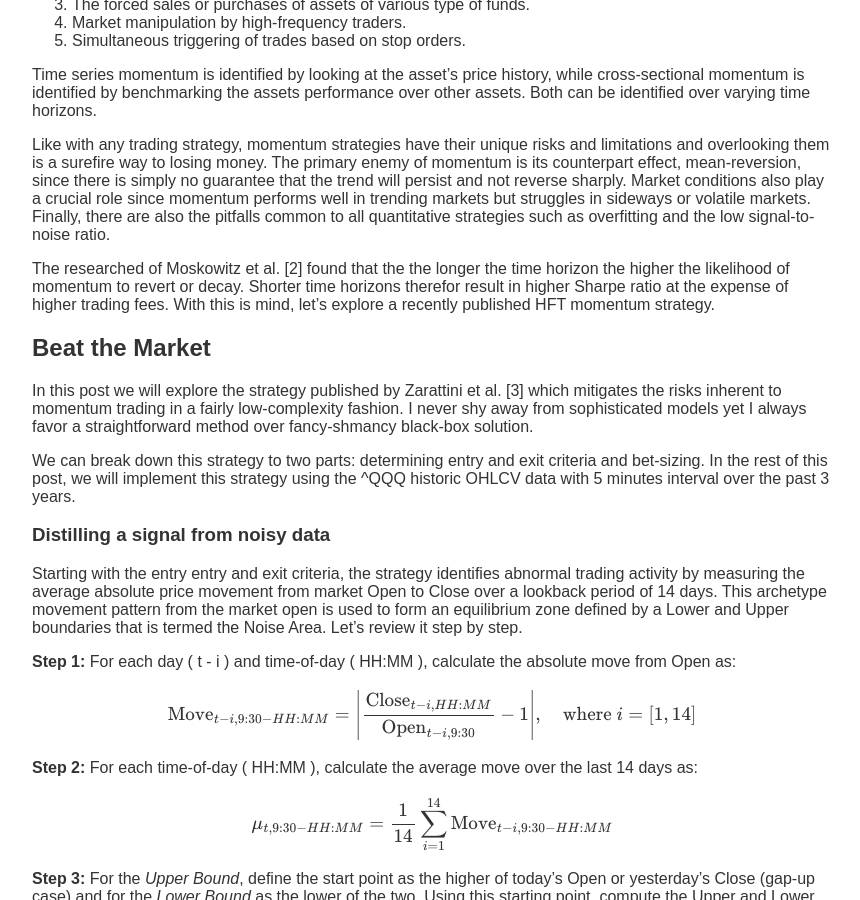
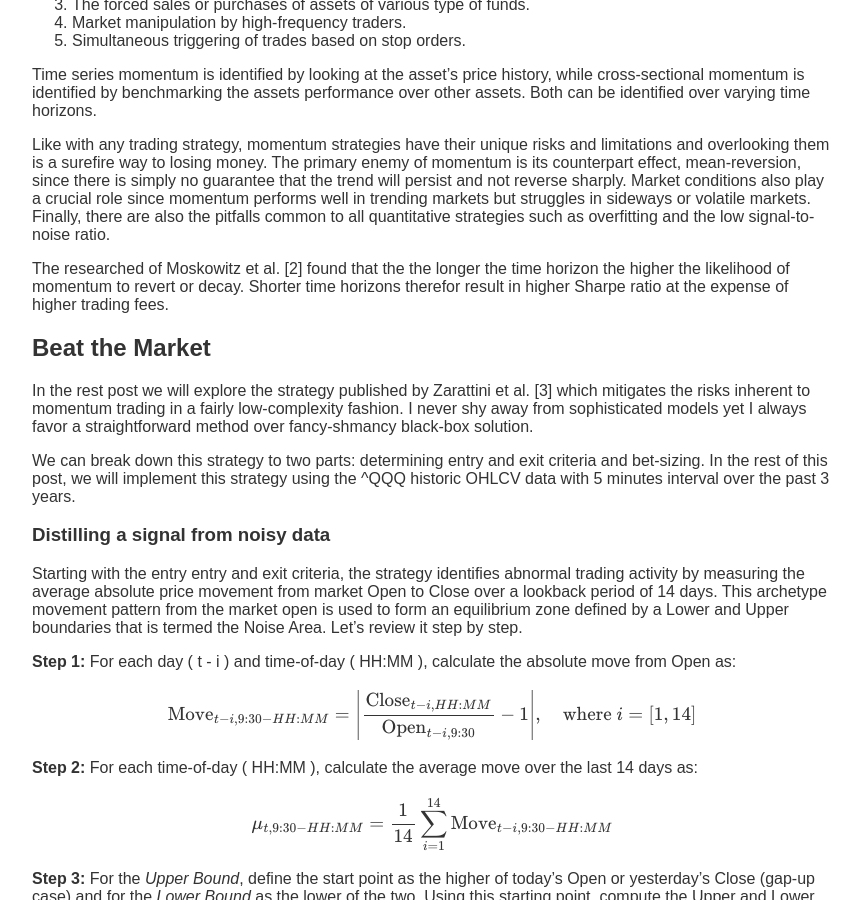
Before and after one commit to Cohen-Or/cohen-or.github.io, a Jekyll site: the page built from posts/time_series_momentum.md, in a window 1280 px wide and 900 px high, scrolled down 300 px. Shown: the whole window, without its empty margins (208-1068 px from the left). Built offline with Jekyll 4.4.1, drawn with Linux system fonts in a browser that asks for light colours; formulas are drawn with MathJax 3.

Commit message:
Update time_series_momentum.md

```diff
--- a/posts/time_series_momentum.md
+++ b/posts/time_series_momentum.md
@@ -17,10 +17,10 @@ Time series momentum is identified by looking at the asset's price history, whil
 
 Like with any trading strategy, momentum strategies have their unique risks and limitations and overlooking them is a surefire way to losing money. The primary enemy of momentum is its counterpart effect, mean-reversion, since there is simply no guarantee that the trend will persist and not reverse sharply. Market conditions also play a crucial role since momentum performs well in trending markets but struggles in sideways or volatile markets. Finally, there are also the pitfalls common to all quantitative strategies such as overfitting and the low signal-to-noise ratio.
 
-The researched of Moskowitz et al. [2] found that the the longer the time horizon the higher the likelihood of momentum to revert or decay. Shorter time horizons therefor result in higher Sharpe ratio at the expense of higher trading fees. With this is mind, let's explore a recently published HFT momentum strategy.
+The researched of Moskowitz et al. [2] found that the the longer the time horizon the higher the likelihood of momentum to revert or decay. Shorter time horizons therefor result in higher Sharpe ratio at the expense of higher trading fees.
 
 ## Beat the Market
-In this post we will explore the strategy published by Zarattini et al. [3] which mitigates the risks inherent to momentum trading in a fairly low-complexity fashion. I never shy away from sophisticated models yet I always favor a straightforward method over fancy-shmancy black-box solution.
+In the rest post we will explore the strategy published by Zarattini et al. [3] which mitigates the risks inherent to momentum trading in a fairly low-complexity fashion. I never shy away from sophisticated models yet I always favor a straightforward method over fancy-shmancy black-box solution.
 
 We can break down this strategy to two parts: determining entry and exit criteria and bet-sizing.  In the rest of this post, we will implement this strategy using the ^QQQ historic OHLCV data with 5 minutes interval over the past 3 years.
 
```
